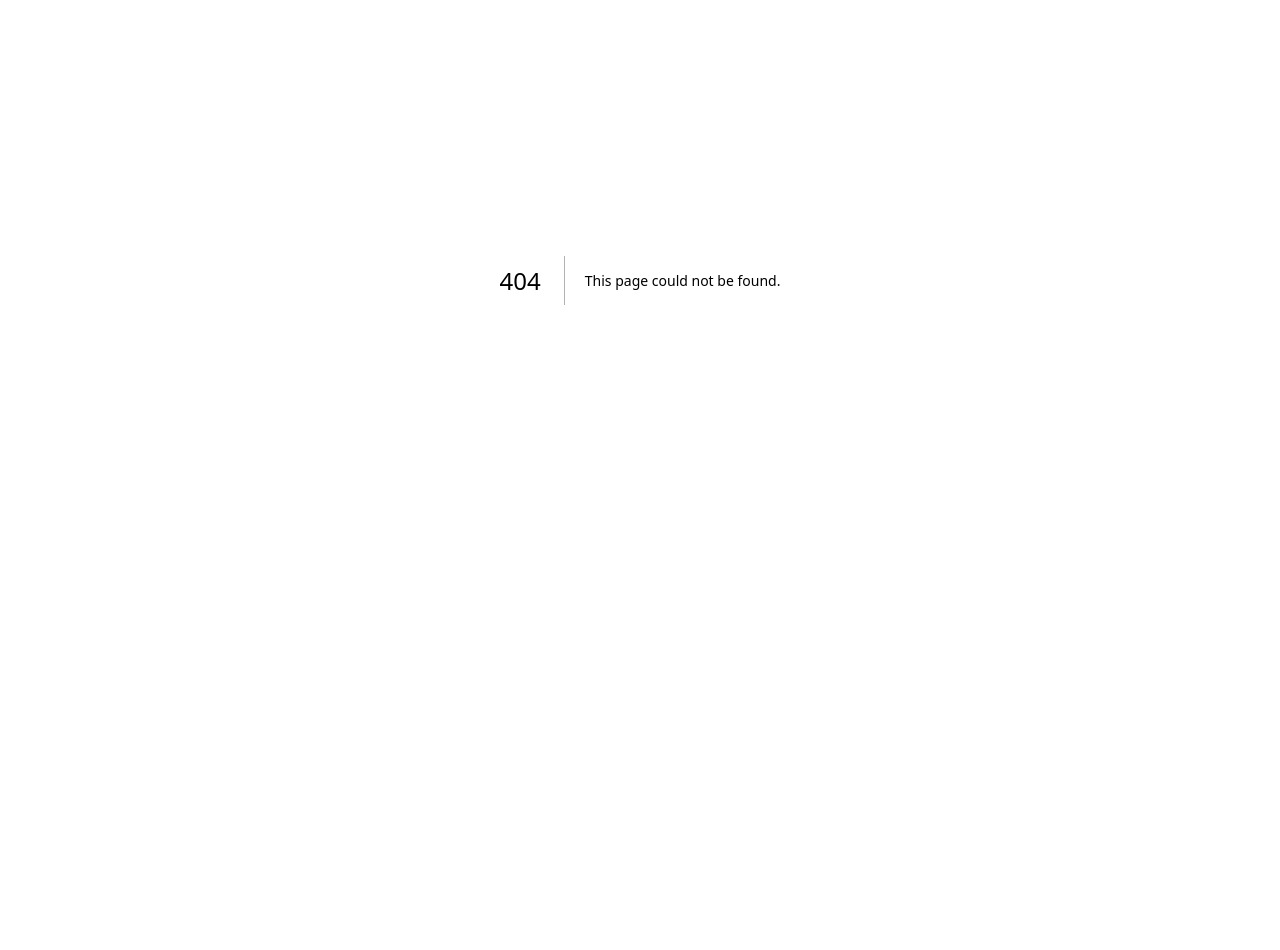
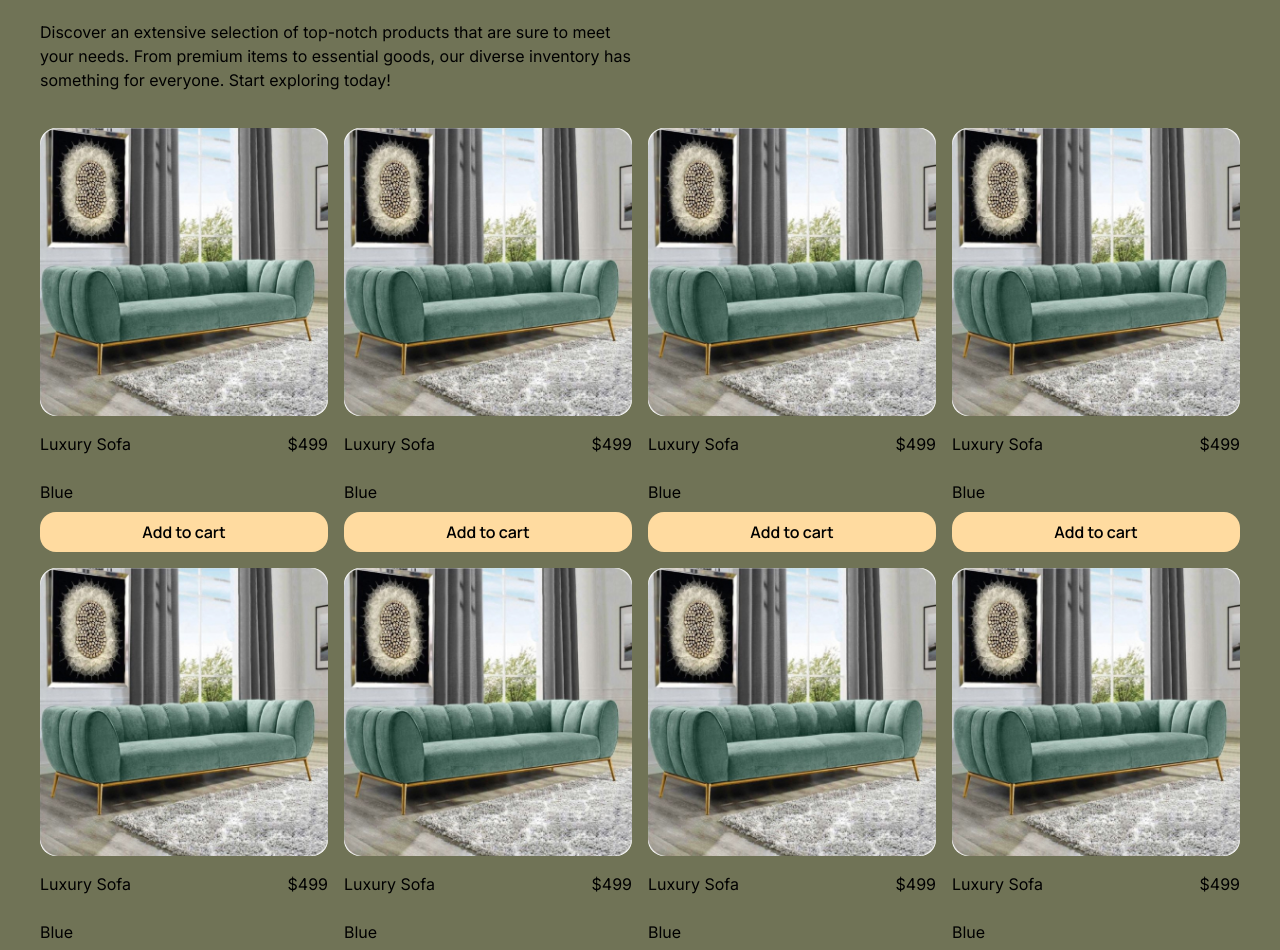
Before and after one commit to igorntwari/NextJS, a Next.js app in the folder egreen/: page /products in a window 1280 px wide. Before the commit this address had no page. Shown: the part 120-1070 px from the top of the page. Before the commit the page ends 800 px from the top, so only its background shows below. Built offline with nearby package versions, Linux system fonts and the light colour scheme.

Commit message:
feat:added products section

```diff
--- a/egreen/src/app/login/page.tsx
+++ b/egreen/src/app/login/page.tsx
@@ -47,7 +47,7 @@ export default function LogInPage() {
           </div>
           <span className="underline text-[#FFDBA0] ">Forgot your password?</span>
           <p className="text-[#FFDBA0] flex gap-2">
-            <span>Don&apos;t have an account??</span>
+            <span>Don&apos;t have an account?</span>
             <span className=" underline">Sign Up</span>
           </p>
         </div>
--- /dev/null
+++ b/egreen/src/app/products/page.tsx
@@ -0,0 +1,154 @@
+import React from "react";
+import Image from "next/image";
+import product_1 from "../../assets/pictures/product_1.jpg";
+
+function page() {
+  return (
+    <div className="bg-[#707356] gap-10 p-10">
+      <div className="flex flex-col gap-10 items-start">
+        <h1 className="text-[#FFD186] font-Roger-main text-6xl">
+          Featured Products
+        </h1>
+        <span className="flex justify-start w-1/2 ">
+          Discover an extensive selection of top-notch products that are sure to
+          meet your needs. From premium items to essential goods, our diverse
+          inventory has something for everyone. Start exploring today!
+        </span>
+      </div>
+      <div className="grid grid-cols-4 gap-4 py-9">
+        <div className="flex flex-col justify-center">
+          <Image
+          className="rounded-2xl object-contain"
+          src={product_1} alt="product1" />
+          <p className="flex justify-between py-4">
+            <span>Luxury Sofa</span>
+            <span>$499</span>
+          </p>
+          <span className="py-2">Blue</span>
+          <button className="bg-[#FFDBA0] py-2 px-12 rounded-2xl text-black font-Manrope-semiBold">
+            Add to cart
+          </button>
+        </div>
+        <div className="flex flex-col justify-center">
+          <Image
+          className="rounded-2xl object-contain"
+          src={product_1} alt="product1" />
+          <p className="flex justify-between py-4">
+            <span>Luxury Sofa</span>
+            <span>$499</span>
+          </p>
+          <span className="py-2">Blue</span>
+          <button className="bg-[#FFDBA0] py-2 px-20 rounded-2xl text-black font-Manrope-semiBold">
+            Add to cart
+          </button>
+        </div>
+        <div className="flex flex-col justify-center">
+          <Image
+          className="rounded-2xl object-contain"
+          src={product_1} alt="product1" />
+          <p className="flex justify-between py-4">
+            <span>Luxury Sofa</span>
+            <span>$499</span>
+          </p>
+          <span className="py-2">Blue</span>
+          <button className="bg-[#FFDBA0] py-2 px-20 rounded-2xl text-black font-Manrope-semiBold">
+            Add to cart
+          </button>
+        </div>
+        <div className="flex flex-col justify-center">
+          <Image
+          className="rounded-2xl object-contain"
+          src={product_1} alt="product1" />
+          <p className="flex justify-between py-4">
+            <span>Luxury Sofa</span>
+            <span>$499</span>
+          </p>
+          <span className="py-2">Blue</span>
+          <button className="bg-[#FFDBA0] py-2 px-20 rounded-2xl text-black font-Manrope-semiBold">
+            Add to cart
+          </button>
+        </div>
+        <div className=" flex flex-col justify-center">
+          <Image
+          className="rounded-2xl object-contain"
+          src={product_1} alt="product1" />
+          <p className="flex justify-between py-4">
+            <span>Luxury Sofa</span>
+            <span>$499</span>
+          </p>
+          <span className="py-2">Blue</span>
+          <button className="bg-[#FFDBA0] py-2 px-20 rounded-2xl text-black font-Manrope-semiBold">
+            Add to cart
+          </button>
+        </div>
+        <div className=" flex flex-col justify-center">
+          <Image
+          className="rounded-2xl object-contain"
+          src={product_1} alt="product1" />
+          <p className="flex justify-between py-4">
+            <span>Luxury Sofa</span>
+            <span>$499</span>
+          </p>
+          <span className="py-2">Blue</span>
+          <button className="bg-[#FFDBA0] py-2 px-20 rounded-2xl text-black font-Manrope-semiBold">
+            Add to cart
+          </button>
+        </div>
+        <div className=" flex flex-col justify-center">
+          <Image
+          className="rounded-2xl object-contain"
+          src={product_1} alt="product1" />
+          <p className="flex justify-between py-4">
+            <span>Luxury Sofa</span>
+            <span>$499</span>
+          </p>
+          <span className="py-2">Blue</span>
+          <button className="bg-[#FFDBA0] py-2 px-20 rounded-2xl text-black font-Manrope-semiBold">
+            Add to cart
+          </button>
+        </div>
+        <div className=" flex flex-col justify-center">
+          <Image
+          className="rounded-2xl object-contain"
+          src={product_1} alt="product1" />
+          <p className="flex justify-between py-4">
+            <span>Luxury Sofa</span>
+            <span>$499</span>
+          </p>
+          <span className="py-2">Blue</span>
+          <button className="bg-[#FFDBA0] py-2 px-20 rounded-2xl text-black font-Manrope-semiBold">
+            Add to cart
+          </button>
+        </div>
+        <div className=" flex flex-col justify-center">
+          <Image
+          className="rounded-2xl object-contain"
+          src={product_1} alt="product1" />
+          <p className="flex justify-between py-4">
+            <span>Luxury Sofa</span>
+            <span>$499</span>
+          </p>
+          <span className="py-2">Blue</span>
+          <button className="bg-[#FFDBA0] py-2 px-20 rounded-2xl text-black font-Manrope-semiBold">
+            Add to cart
+          </button>
+        </div>
+        <div className="flex flex-col justify-center">
+          <Image
+          className="rounded-2xl object-contain"
+          src={product_1} alt="product1" />
+          <p className="flex justify-between py-4">
+            <span>Luxury Sofa</span>
+            <span>$499</span>
+          </p>
+          <span className="py-2">Blue</span>
+          <button className="bg-[#FFDBA0] py-2 px-20 rounded-2xl text-black font-Manrope-semiBold">
+            Add to cart
+          </button>
+        </div>
+      </div>
+    </div>
+  );
+}
+
+export default page;
```
Also changed, not shown: egreen/src/assets/pictures/product_1.jpg (added).
